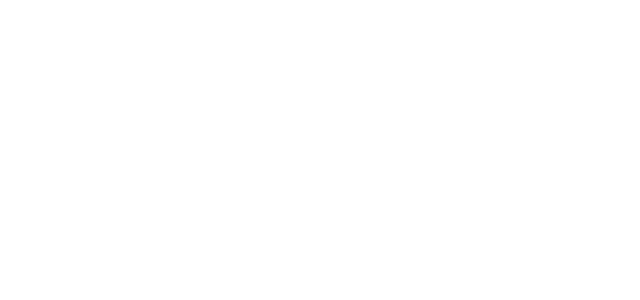
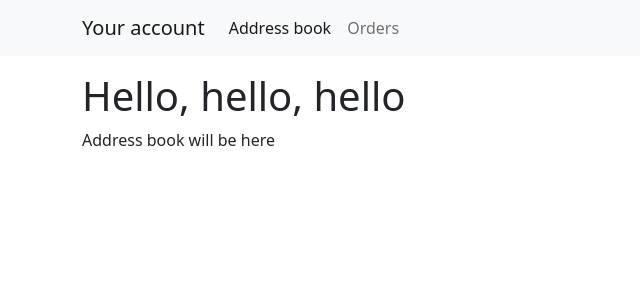
Before and after one commit to Frodigo/react-router-tutorial, a React (Create React App) app: page /address in a window 1280 px wide. Before the commit this address had no page. Shown: the top 300 px of the page, without its empty margins (0-640 px from the left). Built offline with nearby package versions, Linux system fonts and the light colour scheme.

Commit message:
Add first nested routes and Outlet

```diff
--- a/src/App.js
+++ b/src/App.js
@@ -1,5 +1,5 @@
 import React from "react";
-import { NavLink } from "react-router-dom";
+import { NavLink, Outlet } from "react-router-dom";
 import { Navbar, Container, Nav } from 'react-bootstrap'
 
 export const App = () => {
@@ -20,6 +20,7 @@
     </Navbar>
     <Container className="mt-3">
       <h1>Hello, hello, hello</h1>
+      <Outlet/>
     </Container>
   </>
 }
--- a/src/index.js
+++ b/src/index.js
@@ -4,10 +4,17 @@
 import App from './App';
 import 'bootstrap/dist/css/bootstrap.min.css';
 
+import AddressBook from './routes/AddressBook';
+import AddressDetails from './routes/AddressDetails';
+
 ReactDOM.render(
     <BrowserRouter>
         <Routes>
-            <Route path="/" element={<App />} />
+            <Route path="/" element={<App />} >
+                <Route path="address" element={<AddressBook />}>
+                    <Route path=":addressId" element={<AddressDetails />} />
+                </Route>
+            </Route>
         </Routes>
     </BrowserRouter>,
     document.getElementById('root')
--- /dev/null
+++ b/src/routes/AddressBook/addressBook.js
@@ -0,0 +1,7 @@
+import React from 'react'
+
+export const addressBook = () => {
+    return <p>Address book will be here</p>
+}
+
+export default addressBook;
--- /dev/null
+++ b/src/routes/AddressBook/index.js
@@ -0,0 +1 @@
+export { default } from './addressBook';
--- /dev/null
+++ b/src/routes/AddressDetails/addressDetails.js
@@ -0,0 +1,7 @@
+import React from 'react'
+
+export const addressDetails = () => {
+    return <p>Address details will be here</p>
+}
+
+export default addressDetails;
--- /dev/null
+++ b/src/routes/AddressDetails/index.js
@@ -0,0 +1 @@
+export { default } from './addressDetails';
```
